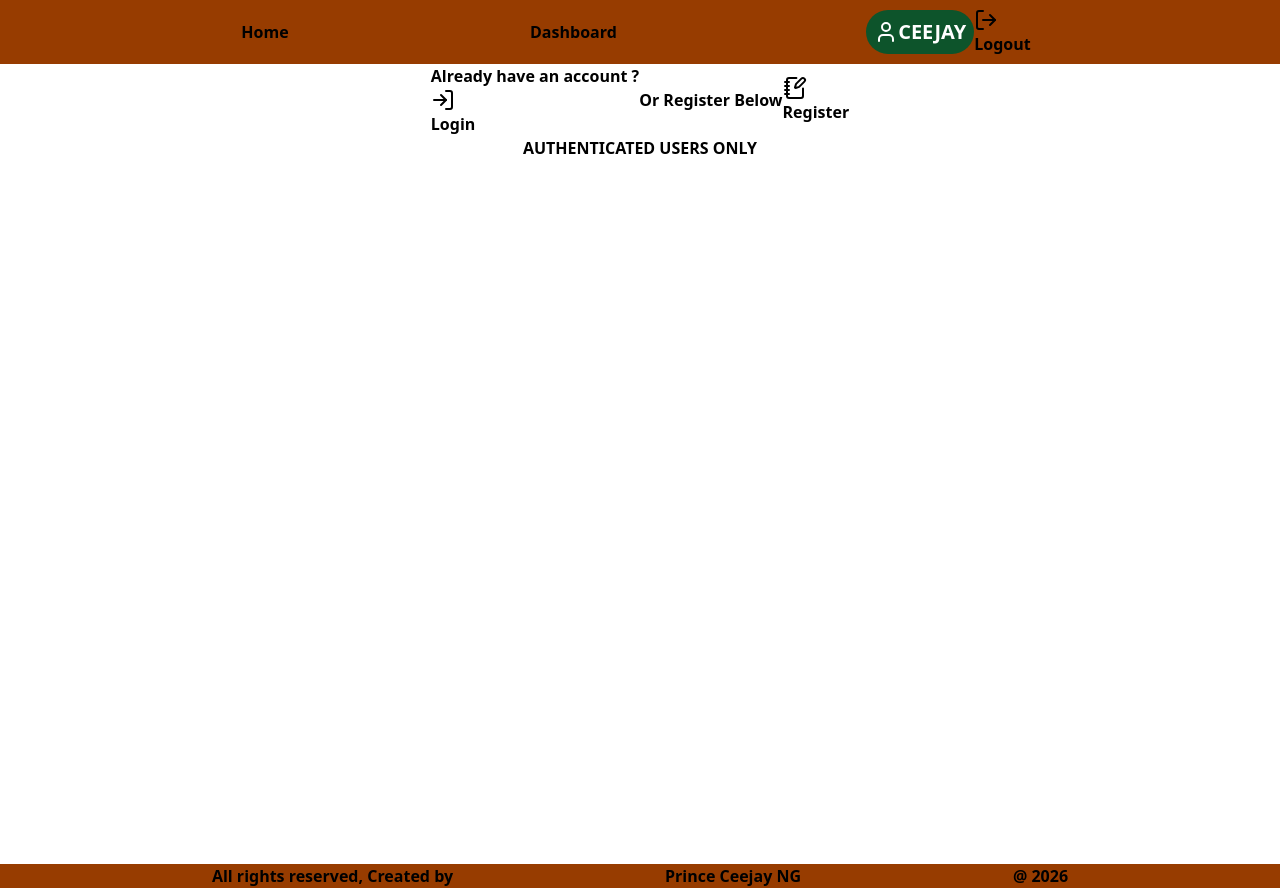
After one commit to PRINCE-CEEJAY/learning-log, a Django app: page /accounts/ in a window 1280 px wide. The commit adds this page. Run offline with Django 5.2, Linux system fonts and the light colour scheme; a user stored in the database is signed in; some libraries are stand-ins or nearby versions.

Commit message:
almost done with Accounts app

```diff
--- a/accounts/urls.py
+++ b/accounts/urls.py
@@ -1,10 +1,9 @@
 from django.urls import path
 from . import views
 
-app_name = 'accounts'
-
 urlpatterns = [
     path('login/', views.login_view, name='login'),
+    path('', views.account_main_view, name='account_main'),
     path('register/', views.registration_view, name='register'),
     path('logout/', views.logout_view, name='logout'),
     path('delete/', views.delete_account_view, name='delete'),
--- a/accounts/views.py
+++ b/accounts/views.py
@@ -1,40 +1,40 @@
-from django.shortcuts import render, get_object_or_404
+from django.shortcuts import render
 from django.contrib.auth.forms import UserCreationForm, AuthenticationForm
 from django.contrib.auth import login, logout
 from django.http import HttpResponse
+from django.contrib.auth.models import User
+
+def account_main_view(request):
+    return render(request, 'accounts/account-main.html', {'data': ''})
 
 
-# Create your views here.
-from django.shortcuts import render
-
-# Create your views here.
 def registration_view(request):
     if request.method == "POST":
         form = UserCreationForm(request.POST)
         if form.is_valid():
-            account = form.save()
-            context = {'account': account}
+            user = form.save()
+            login(request, user)
+            context = {'account': user}
             return render(request, 'accounts/partials/profile.html', context)
     context = {'form': UserCreationForm()}
-    return render(request, 'account/partials/register.html', context)
+    return render(request, 'accounts/partials/register.html', context)
 
 def login_view(request):
     if request.method == "POST":
         form = AuthenticationForm(data = request.POST)
         if form.is_valid():
-            user = form.save()
+            user = form.get_user()
             login(request, user)
             context = {'account': user}
-            return render(request, 'account/partials/profile.html', context)
+            return render(request, 'accounts/partials/profile.html', context)
     context = {'form': AuthenticationForm()}
-    return render(request, 'account/partials/login.html', context)
+    return render(request, 'accounts/partials/login.html', context)
 
 def logout_view(request):
-    user = AuthenticationForm(request.POST)
-    logout(request, user)
-    return render(request, 'account/partials/login.html')
+    logout(request)
+    return render(request, 'accounts/partials/login.html', {'form': AuthenticationForm()})
 
 def delete_account_view(request):
-    account = get_object_or_404(user=request.user)
-    account.delete()
+    user = request.user
+    user.delete()
     return HttpResponse("")
--- /dev/null
+++ b/templates/accounts/account-main.html
@@ -0,0 +1,54 @@
+{% extends 'base.html' %}
+
+{% block content %}
+<div class="flex flex-col items-center min-h-screen">
+
+    <!-- NON-AUTHENTICATED USERS -->
+        <div id="account-main-section" class="flex items-center justify-evenly w-full">
+
+            <div>
+                <p>Already have an account ? </p>
+                <button
+                class="btn btn-accent"
+                hx-get="{% url 'login' %}"
+                hx-target="#modal-body"
+                hx-swap="innerHTML"
+                hx-on:click="openModal()"
+                >
+                <i data-lucide="log-in"></i>
+                Login
+            </button>
+            </div>
+
+            <p>Or Register Below</p>
+
+
+            <div>
+                <button
+                class="btn btn-accent"
+                hx-get="{% url 'register' %}"
+                hx-target="#modal-body"
+                hx-swap="innerHTML"
+                hx-on:click="openModal()"
+                >
+                <i data-lucide="notebook-pen"></i>
+                Register</button>
+            </div>
+        </div>
+
+
+        <!-- LOGGED IN USERS SERVIES GO HERE -->
+        {% if request.user.is_authenticated %}
+            <div id="logged-in" class="flex flex-col space-y-3">
+
+                <div>
+                    {% include 'accounts/partials/profile.html'%}
+
+                </div>
+                {% endif %}
+
+            </div>
+
+</div>
+
+{% endblock %}
--- /dev/null
+++ b/templates/accounts/partials/profile-avatar.html
@@ -0,0 +1,18 @@
+<h1 class="font-bold flex items-center p-2 rounded-full justify-between">
+    {% if request.user.is_authenticated %}
+        <span class="text-success text-xl bg-green-900 text-white p-2 rounded-full flex items-center"> <i data-lucide="user"></i> {{ request.user | upper }}</span>
+            <div>
+                <button
+                class="btn btn-secondary"
+                hx-get="{% url 'logout' %}"
+                hx-swap="innerHTML"
+                hx-target="#account-main-section"
+                >
+                <i data-lucide="log-out"></i>
+                Logout</button>
+
+            </div>
+    {% else %}
+        <span class="font-bold bg-red-900 text-white text-xl p-2 rounded-full lex items-center"">  Guest</span>
+    {% endif %}
+</h1>
--- a/templates/accounts/partials/profile.html
+++ b/templates/accounts/partials/profile.html
@@ -0,0 +1 @@
+<h1>AUTHENTICATED USERS ONLY</h1>
--- a/templates/base.html
+++ b/templates/base.html
@@ -5,12 +5,16 @@
     <meta name="viewport" content="width=device-width, initial-scale=1.0">
     <title>LEARNING - {% block title %} {% endblock %}</title>
     <link href="https://cdn.jsdelivr.net/npm/daisyui@5" rel="stylesheet" type="text/css" />
+    <script src="https://unpkg.com/lucide@latest"></script>
 </head>
 <body class="font-bold flex flex-col items-center min-h-screen">
     <nav class="flex justify-evenly items-center w-full bg-amber-800">
         <a href="{% url 'home' %}">Home</a>
+        <a href="/accounts/" class="btn btn-primary">Dashboard</a>
+
+    <div id="profile">{% include 'accounts/partials/profile-avatar.html' %}</div>
     </nav>
-    <main >
+    <main id="base_main">
         {% block content %} {% endblock %}
     </main>
     <!-- GLOBAL MODAL -->
@@ -25,7 +29,7 @@
             <button class="absolute right-2 top-2 bg-secondary px-2 py-1 hover:cursor-pointer rounded-md" onclick="closeModal()">Close</button>
 
             <!-- DYNAMIC CONTENT -->
-            <div id="modal-body"></div>
+            <div id="modal-body">{% block modal %}{% endblock %}</div>
         </div>
 
     </div>
@@ -61,5 +65,9 @@
             }
         })
     </script>
+
+    <script>
+        lucide.createIcons();
+    </script>
 </body>
 </html>
--- a/templates/home.html
+++ b/templates/home.html
@@ -3,6 +3,7 @@
  {% block content %}
  <div>
     <h1>Learning Logs Homepage</h1>
-    <a href="/lessons/">LESSON APP</a>
+
+
  </div>
  {% endblock %}
```
Also changed, not shown: templates/accounts/partials/login.html (+10 -0 lines), templates/accounts/partials/register.html (+10 -0 lines), a_core/views.py (line endings or trailing spaces), db.sqlite3, templates/accounts/account-list.html (deleted).
